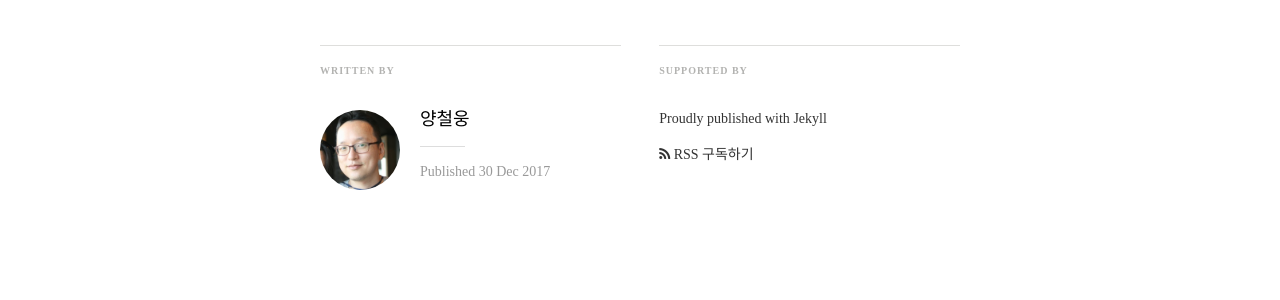
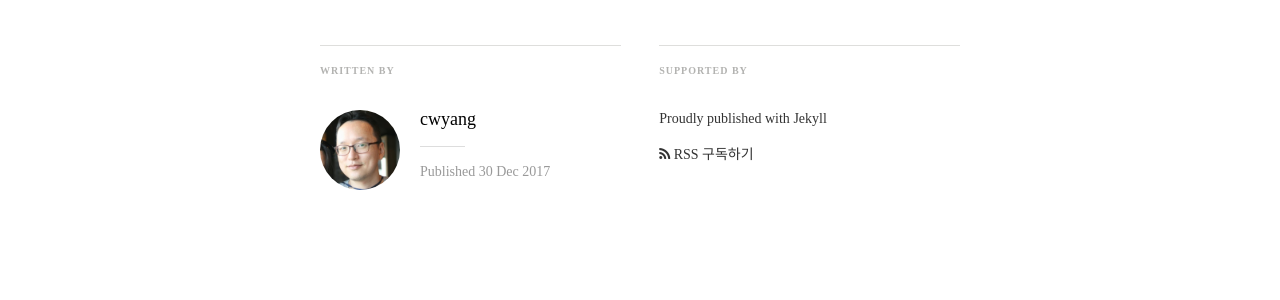
Before and after one commit to cwyang/cwyang.github.io, a Jekyll site: the page built from _posts/2017-12-30-why-tls-1-3-isnt-in-browsers.markdown, in a window 1280 px wide and 900 px high, scrolled down 2322 px. Shown: the part 250-550 px from the top of the window. Built offline with Jekyll 4.4.1, drawn with Linux system fonts in a browser that asks for light colours; nearby versions of some CDN libraries; some web fonts are replaced.

Commit message:
author.yml

```diff
--- a/_config.yml
+++ b/_config.yml
@@ -29,8 +29,7 @@ timezone: "Asia/Seoul"
 logo: "/assets/images/logo.jpg"
 cover: "/assets/images/background_image.jpg"
 name: 'cwyang'
-author: '양철웅'
-bio: 'Chul-Woong Yang'
+author: cwyang
 author_image: "/assets/images/author.jpg"
 
 twitter_handle: '@cwyang'
--- /dev/null
+++ b/_data/authors.yml
@@ -0,0 +1,3 @@
+cwyang:
+  name: 양철웅
+  bio: Chul-Woong Yang
```
